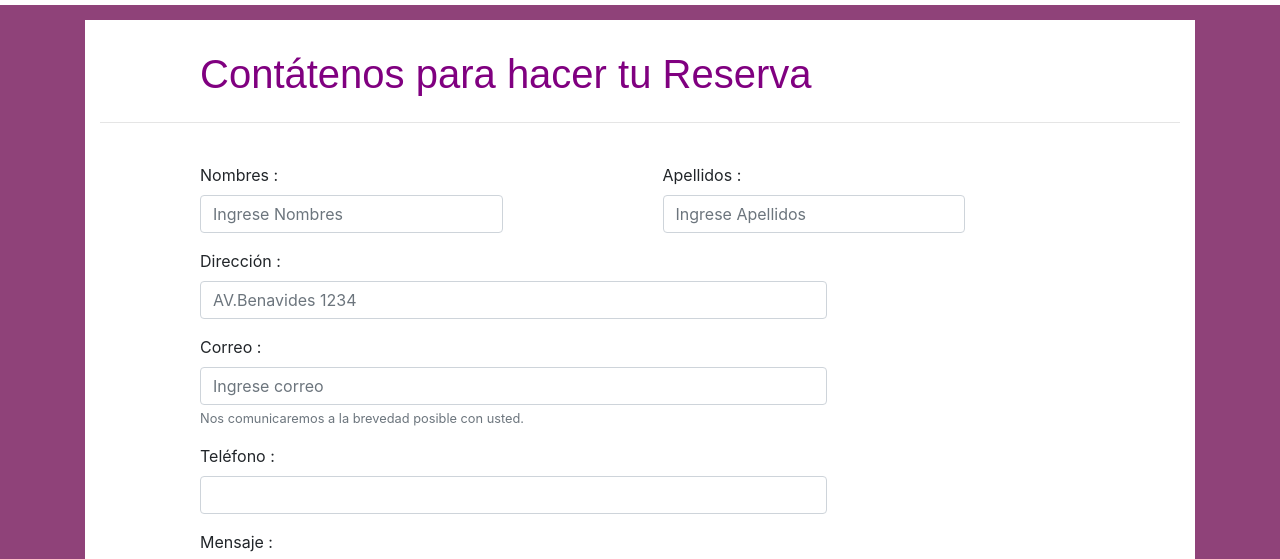
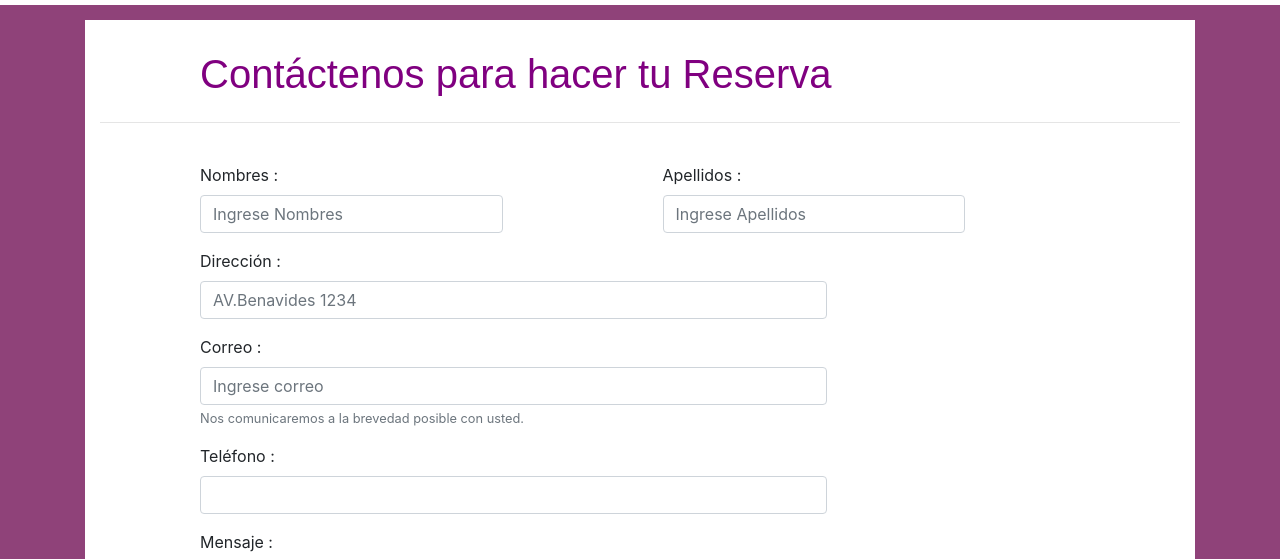
Before and after one commit to Jerson97/Proyecto-Integrador-G6, a plain HTML site: page Contactenos.html in a window 1280 px wide. Shown: the part 192-751 px from the top of the page. Drawn offline with Linux system fonts and the light colour scheme; a web font is replaced by a local one.

Commit message:
cambios mas

```diff
--- a/Contactenos.html
+++ b/Contactenos.html
@@ -256,7 +256,7 @@
 
 	<div class="row">
 		<div class="col-md-12">
-		 	<h1 class="titulo">Contátenos para hacer tu Reserva</h1>
+		 	<h1 class="titulo">Contáctenos para hacer tu Reserva</h1>
 		</div>
 	</div>
 
```
